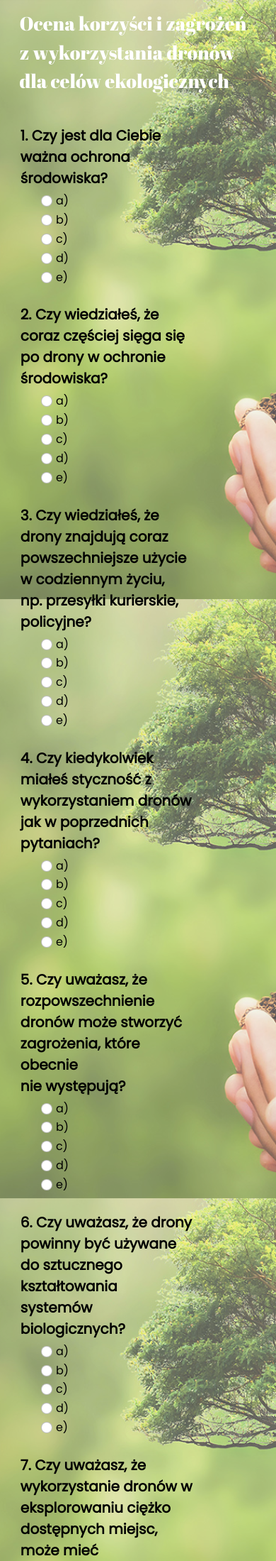
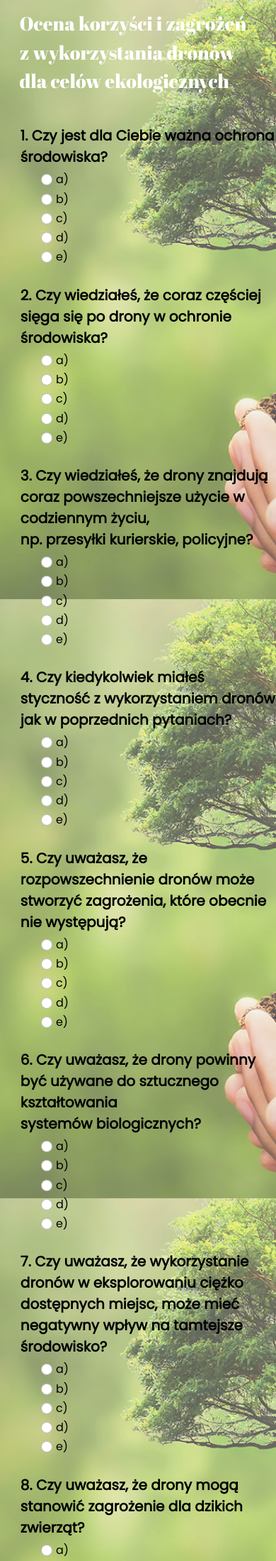
Before and after one commit to Magsxl/WebApp, a Flask app: template templates/poll.html in a window 390 px wide. Shown: the top 2199 px of the page at 71% size. Run offline with Flask 2, Linux system fonts and the light colour scheme; the template is opened without the code that fills it, so the values that code supplies are empty.

Commit message:
Fix layout

```diff
--- a/templates/poll.html
+++ b/templates/poll.html
@@ -11,7 +11,7 @@
     <title>Ankieta</title>
   </head>
   <div class="row">
-  <body class="bg">
+  <body>
     <div class="column left">
     <nav class="navbar navbar-expand-sm navbar-dark">
         <div class="container-fluid">
@@ -367,21 +367,17 @@
   <style>
       html, body {
         margin:0;
-        height: 100%;
         font-family: Poppins, sans-serif;
-    }
-
-    label {
-        margin-bottom: 0.75%;
-    }
-
-    .bg {
         background-image: url("static/csr.jpg");
         height: 100%;
         background-position: center;
         background-repeat: no-repeat;
         background-attachment: fixed;
         background-size: cover;
+    }
+
+    label {
+        margin-bottom: 0.75%;
     }
 
     .navbar-brand {
@@ -454,7 +450,7 @@
 
     @media (max-width: 481px) {
         p {
-            inline-size: 250px;
+            inline-size:auto;
             overflow-wrap: break-word;
         }
 
```
